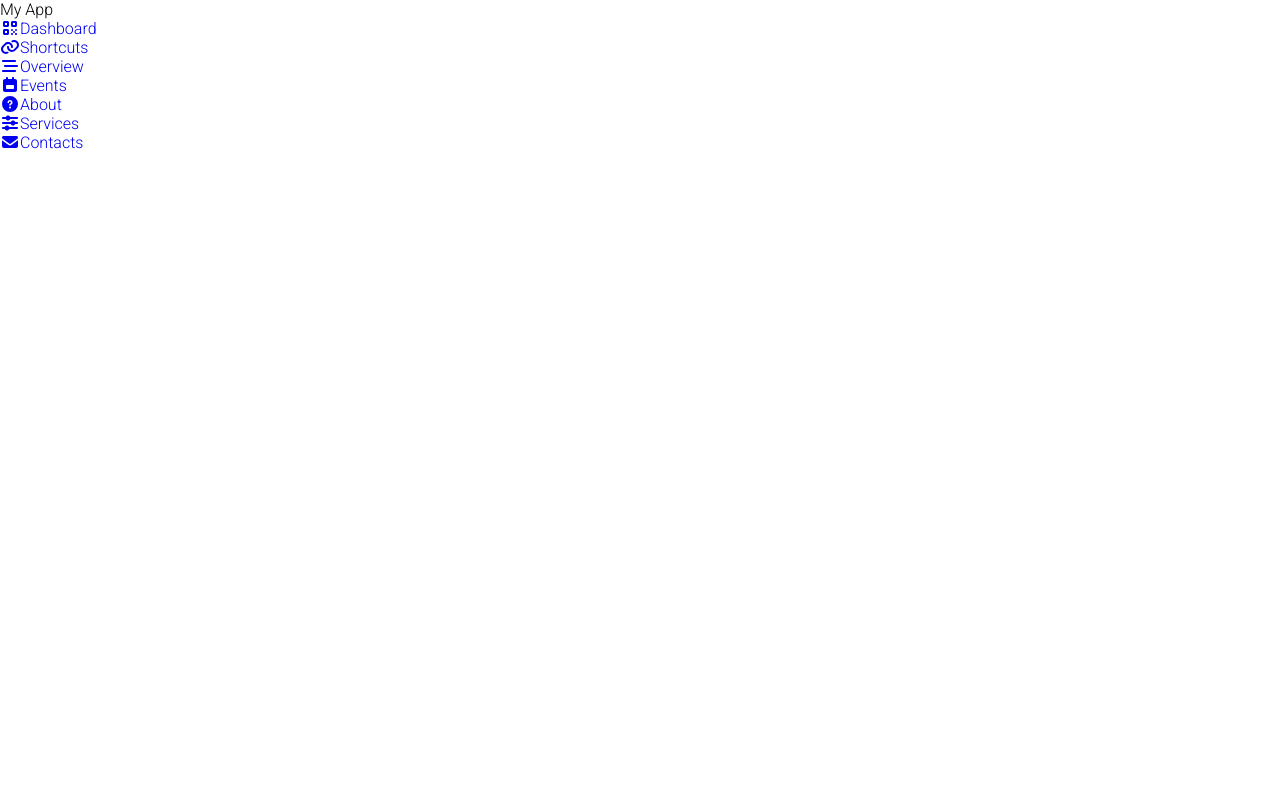
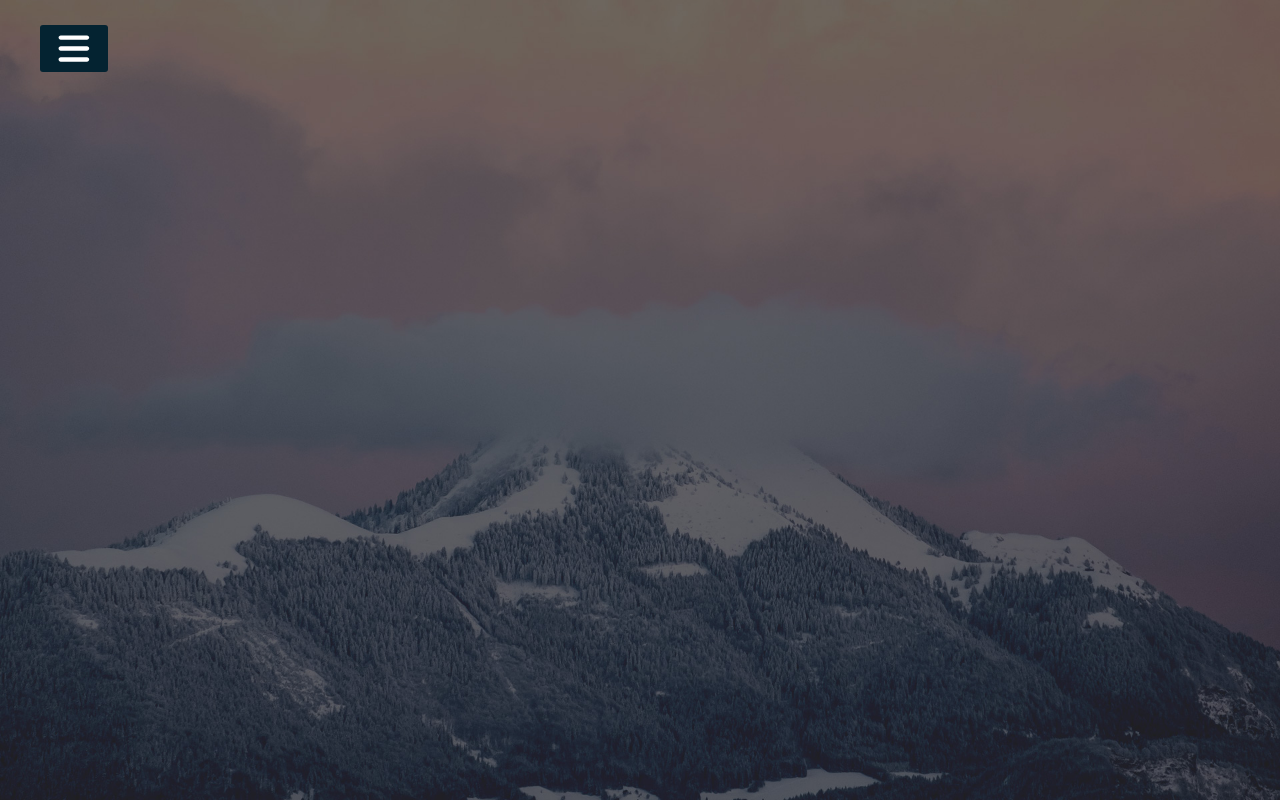
Before and after one commit to Stanley-Ugo/Sidebar-Menu, a plain HTML site: page index.html in a window 1280 px wide. Drawn offline with Linux system fonts and the light colour scheme.

Commit message:
adding transitions & a background image

```diff
--- a/index.html
+++ b/index.html
@@ -3,12 +3,16 @@
 <head>
     <meta charset="UTF-8">
     <meta name="viewport" content="width=device-width, initial-scale=1.0">
-    <link href="https://fonts.googleapis.com/css2?family=Roboto:wght@300&display=swap" rel="stylesheet">
     <link rel="stylesheet" href="styles.css">
     <script src="all.js"></script>
     <title>Side Menu Bar</title>
 </head>
 <body>
+    <input type="checkbox" id="check">
+    <label for="check">
+        <i class="fas fa-bars" id="btn"></i>
+        <i class="fas fa-times" id="cancel"></i>
+    </label>
     <div class="sidebar">
         <header>My App</header>
         <ul>
@@ -21,5 +25,6 @@
             <li><a href="#"><i class="fas fa-envelope"></i>Contacts</a></li>
         </ul>
     </div>
+    <section></section>
 </body>
 </html>
--- a/styles.css
+++ b/styles.css
@@ -11,5 +11,99 @@ body {
 }
 
 .sidebar {
+    position: fixed;
+    left: -250px;
+    width: 250px;
+    height: 100%;
+    background: #042331;
+    transition: all .5s ease;
+}
+
+.sidebar header {
+    font-size: 22px;
+    color: white;
+    text-align: center;
+    line-height: 70px;
+    background: #063146;
+    user-select: none;
+}
+
+.sidebar ul a {
+    display: block;
+    height: 100%;
+    width: 100%;
+    line-height: 65px;
+    font-size: 20px;
+    color: white;
+    padding-left: 40px;
+    box-sizing: border-box;
+    border-top: 1px solid rgba(255, 255, 255, .1);
+    border-bottom: 1px solid black;
+    transition: .4s;
+}
+
+ul li:hover a {
+    padding-left: 50px;
 
 }
+
+.sidebar ul a i{
+    margin-right: 16px;
+}
+
+#check {
+    display: none;
+}
+
+label #btn,label #cancel {
+    position: absolute;
+    cursor: pointer;
+    background: #042331;
+    border-radius: 3px;
+}
+
+label #btn {
+    left: 40px;
+    top: 25px;
+    font-size: 35px;
+    color: white;
+    padding: 6px 12px;
+    transition: all .5s;
+}
+
+label #cancel {
+    z-index: 1111;
+    left: -195px;
+    top: 17px;
+    font-size: 30px;
+    color: #0a5275;
+    padding: 4px 9px;
+    transition: all .5s ease;
+}
+
+#check:checked ~ .sidebar {
+    left: 0;
+}
+
+#check:checked ~ label #btn {
+    left: 250px;
+    opacity: 0;
+    pointer-events: none;
+
+}
+
+#check:checked ~ label #cancel {
+    left: 195px;
+}
+
+#check:checked ~ section {
+    margin-left: 250px;
+}
+
+section {
+    background: url(bg.jpg) no-repeat;
+    background-position: center;
+    background-size: cover;
+    height: 100vh;
+    transition: all .5s;
+}
```
Also changed, not shown: bg.jpg (added).
